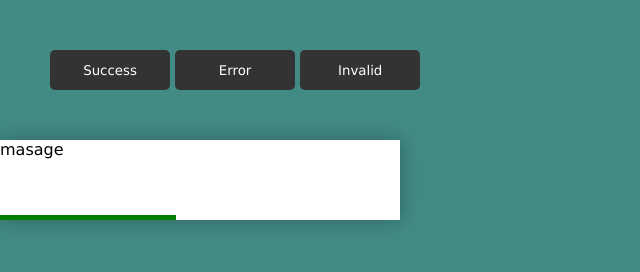
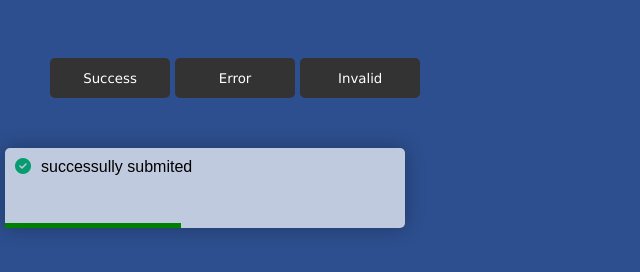
Before and after one commit to Mohsennozari/NOTIFICATION, a plain HTML site: page index.html in a window 1280 px wide. Both pictures are taken after a click on the button "Success". Shown: the whole page, without its empty margins (0-640 px from the left). Drawn offline with Linux system fonts and the light colour scheme.

Commit message:
notification-final

```diff
--- a/index.html
+++ b/index.html
@@ -6,18 +6,20 @@
     <meta name="viewport" content="width=device-width, initial-scale=1.0">
     <title>Notification</title>
     <link rel="stylesheet" href="style.css">
+    <script src="https://kit.fontawesome.com/561a614fb7.js" crossorigin="anonymous"></script>
 </head>
 
 <body>
 
     <div class="buttons">
-        <button onclick="showToast('success')">Success</button>
-        <button onclick="showToast('error')">Error</button>
-        <button onclick="showToast('invalid')">Invalid</button>
+        <button onclick="showToast(successMsg)">Success</button>
+        <button onclick="showToast(errorMsg)">Error</button>
+        <button onclick="showToast(invalidMsg)">Invalid</button>
     </div>
     <div id="toastBox"></div>
 
-    <script src="script.js"></script>
+    <script src="script.js">
+</script>
 </body>
 
 </html>
--- a/script.js
+++ b/script.js
@@ -1,17 +1,18 @@
 let toastBox = document.getElementById('toastBox');
-let successMasage = '<a href="https://www.flaticon.com/free-icons/yes" title="yes icons">Yes icons created by hqrloveq - Flaticon</a>successully submited';
-let errorMasage = '<a href="https://www.flaticon.com/free-icons/cross" title="cross icons">Cross icons created by hqrloveq - Flaticon</a>please fix the error';
-let invalidMasage = '<a href="https://www.flaticon.com/free-icons/atention" title="atention icons">Atention icons created by riajulislam - Flaticon</a>invalid input , check agine';
+let successMsg = '<i class="fa-solid fa-circle-check" style="color: #079c6f;"></i>successully submited';
+let errorMsg = '<i class="fa-solid fa-circle-xmark" style="color: #ff0000;"></i>please fix the error';
+let invalidMsg = '<i class="fa-solid fa-circle-exclamation" style="color: #ff9500;"></i>invalid input , check agine';
 
-function showToast(masage){
+function showToast(msg){
     let toast = document.createElement('div');
     toast.classList.add('toast');
-    toast.innerHTML = 'masage';
+    toast.innerHTML = msg;
     toastBox.appendChild(toast);
-    if(masage.includes('error')){
-         toast.classList.add('toast');
-    } if(masage.includes('invalide')){
-         toast.classList.add('invalide');
+    if(msg.includes('error')){
+         toast.classList.add('error');
+    }
+    if(msg.includes('invalid')){
+         toast.classList.add('invalid');
     }
     setTimeout(() => {
         toast.remove();
--- a/style.scss
+++ b/style.scss
@@ -6,7 +6,7 @@
 }
 
 body {
-    background: rgb(66, 139, 132);
+    background: rgb(45, 79, 143);
 }
 
 .buttons {
@@ -23,6 +23,7 @@ body {
     cursor: pointer;
     padding: 5px;
     border-radius: 5px;
+    margin-top: 8px;
 }
 
 #toastBow {
@@ -34,13 +35,15 @@ body {
     flex-direction: column;
     overflow: hidden;
     padding: 20px;
-}
+     }
 .toast{
     width:400px;
     height:80px;
-    background:#fff;
-    margin:15px 0;
-    font-weight:500;
+    background-color: rgba($color: #ffffff, $alpha: 0.70);
+    border-radius: 5px;
+    margin:15px 5px;
+    font-weight:200;
+    font-family: Haettenschweiler, 'Arial Narrow Bold', sans-serif;
     box-shadow:0 0 20px rgba(0, 0, 0, 0.3);
     position:relative;
     transform: translateX(100%);
@@ -72,5 +75,8 @@ animation:anim 5s linear forwards;
     background-color: red;
 }
 .toast.invalid::after{
-    background-color: orange;
+    background: orange;
 }
+.fa-solid{
+    margin: 10px;
+}
```
Also changed, not shown: style.css, 1 other file.
